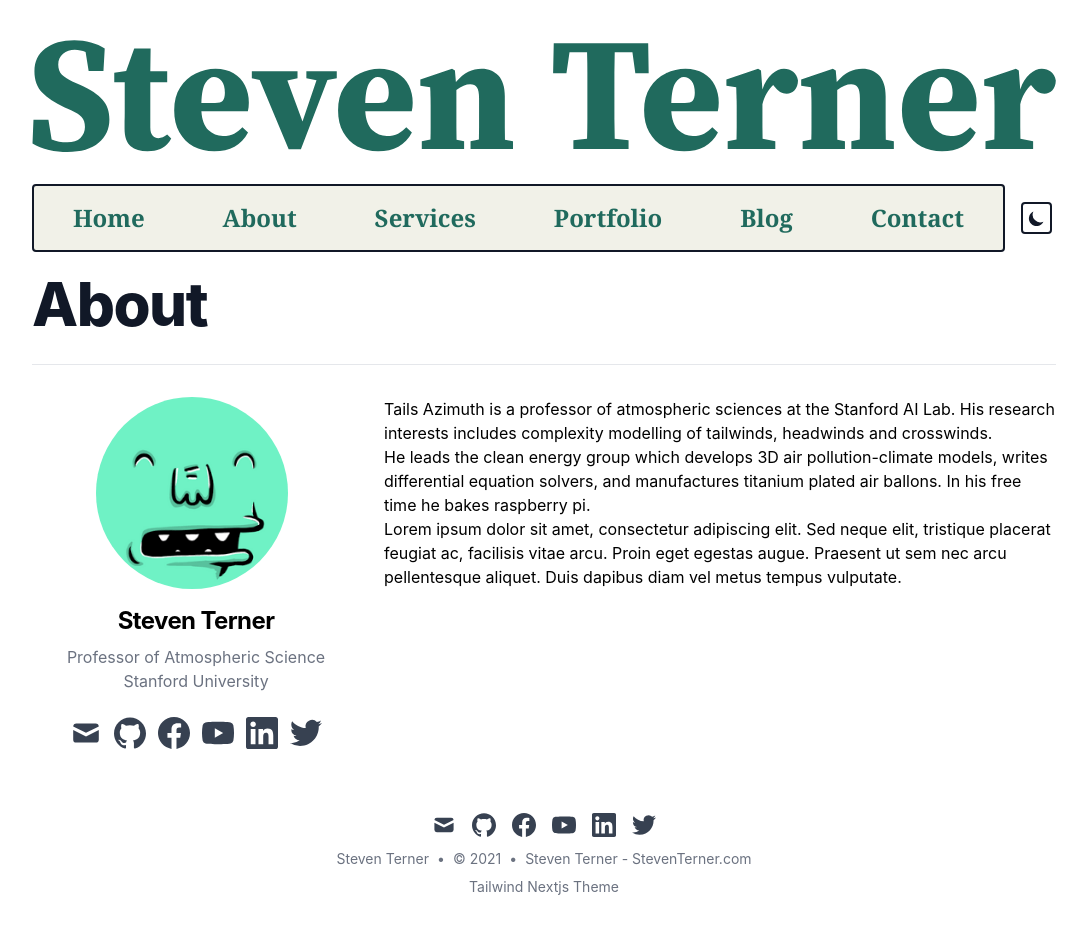
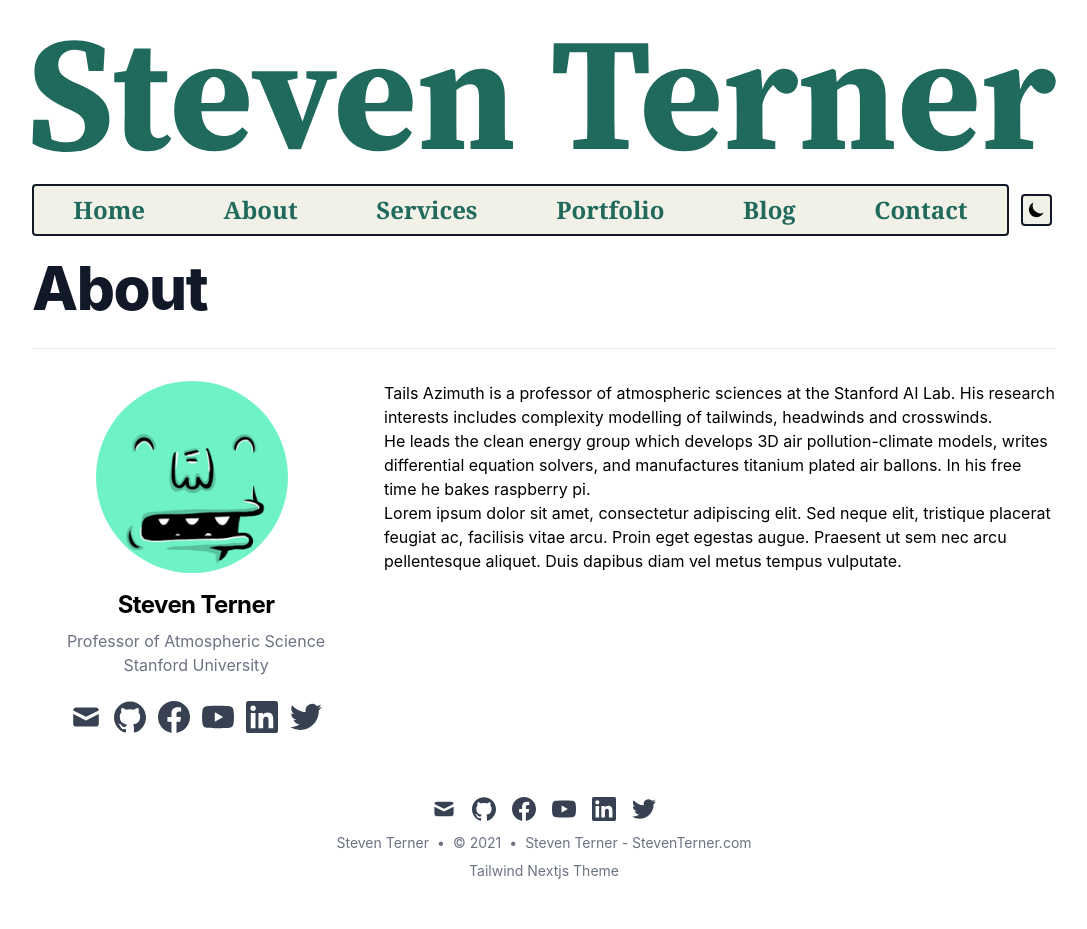
Before and after one commit to DoctorDerek/steven-terner.github.io, a Next.js app: page /about in a window 1280 px wide. Shown: the whole page, without its empty margins (96-1183 px from the left). Built offline with nearby package versions, Linux system fonts and the light colour scheme; a web font is replaced by a local one; what @tailwindcss/typography would draw is missing.

Commit message:
Added colors to header

```diff
--- a/components/LayoutWrapper.js
+++ b/components/LayoutWrapper.js
@@ -31,12 +31,12 @@ const LayoutWrapper = ({ children }) => {
             </Link>
           </div>
           <div className="flex flex-col-reverse items-center justify-between w-full text-base leading-5 sm:flex-row">
-            <div className="items-center justify-around hidden w-full font-serif font-bold text-center border-2 border-gray-900 border-solid rounded dark:border-gray-100 xl:text-2xl md:text-xl sm:flex sm:text-l bg-green-lightest">
+            <div className="items-center justify-around hidden w-full py-1 mr-2 font-serif font-bold text-center border-2 border-gray-900 border-solid rounded dark:border-green-lightest xl:text-2xl md:text-xl sm:flex sm:text-l bg-green-lightest dark:bg-green-dark">
               {headerNavLinks.map((link) => (
                 <Link
                   key={link.title}
                   href={link.href}
-                  className="p-1 text-green-dark sm:p-4 dark:text-gray-100 hover:bg-green-light dark:hover:bg-green-dark"
+                  className="px-4 py-1 rounded text-green-dark dark:text-green-lightest hover:bg-green-light dark:hover:text-green-dark"
                 >
                   {link.title}
                 </Link>
--- a/components/MobileNav.js
+++ b/components/MobileNav.js
@@ -28,8 +28,7 @@ const MobileNav = () => {
         <svg
           xmlns="http://www.w3.org/2000/svg"
           viewBox="0 0 20 20"
-          fill="currentColor"
-          className="text-gray-900 dark:text-gray-100"
+          className="border-2 border-gray-900 border-solid rounded fill-current dark:border-green-lightest xl:text-2xl md:text-xl sm:flex sm:text-l bg-green-lightest dark:bg-green-dark hover:bg-green-light dark:hover:text-green-dark"
         >
           {navShow ? (
             <path
--- a/components/ThemeSwitch.js
+++ b/components/ThemeSwitch.js
@@ -7,15 +7,10 @@ const ThemeSwitch = () => {
     <button
       aria-label="Toggle Dark Mode"
       type="button"
-      className="w-8 h-8 p-1 ml-1 mr-1 border-2 border-gray-900 rounded dark:border-gray-100 sm:ml-4"
+      className="w-8 h-8 p-1 ml-1 mr-1 border-2 border-gray-900 border-solid rounded dark:border-green-lightest xl:text-2xl md:text-xl sm:flex sm:text-l bg-green-lightest dark:bg-green-dark dark:text-green-lightest hover:bg-green-light dark:hover:text-green-lightest"
       onClick={() => setTheme(theme === 'dark' ? 'light' : 'dark')}
     >
-      <svg
-        xmlns="http://www.w3.org/2000/svg"
-        viewBox="0 0 20 20"
-        fill="currentColor"
-        className="text-gray-900 dark:text-gray-100"
-      >
+      <svg xmlns="http://www.w3.org/2000/svg" viewBox="0 0 20 20" className="fill-current">
         {theme === 'dark' ? (
           <path
             fillRule="evenodd"
```
